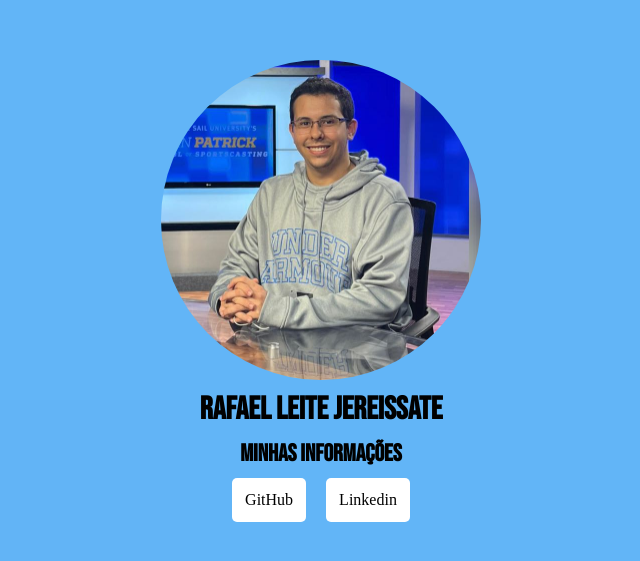
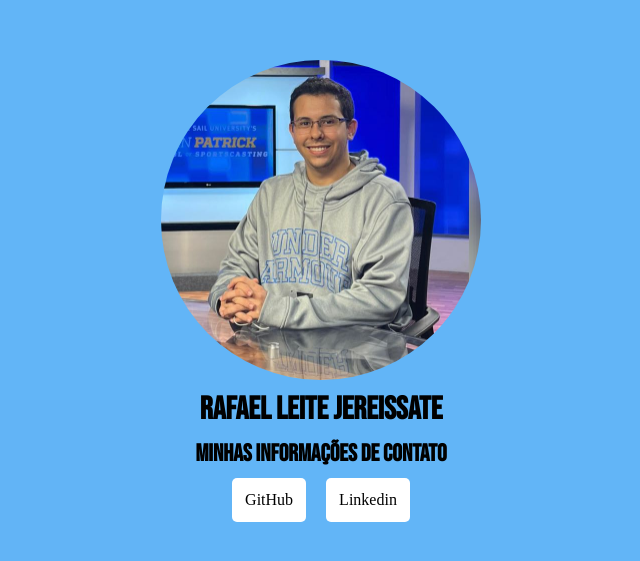
Before and after one commit to jereissate/jereissate.github.io, a plain HTML site: page index.html in a window 1280 px wide. Shown: the part 109-670 px from the top of the page, without its empty margins (319-959 px from the left). Drawn offline with Linux system fonts and the light colour scheme.

Commit message:
Update index.html
completanto texto "informações de contato"

```diff
--- a/index.html
+++ b/index.html
@@ -15,7 +15,7 @@
     <div class="conteiner">
         <img class="imagem" src="./imagem/FotoPerfil.jpg" alt="error imagem" />
         <h1>Rafael Leite Jereissate</h1>
-        <h2>Minhas informações</h2>
+        <h2>Minhas informações de contato</h2>
         <div class="link">
             <a href="https://github.com/jereissate" target="_blank" class="">GitHub</a>
             <a href="https://www.linkedin.com/in/rafael-jereissate-2815531b3/" target="_blank" class="">Linkedin</a>
```
